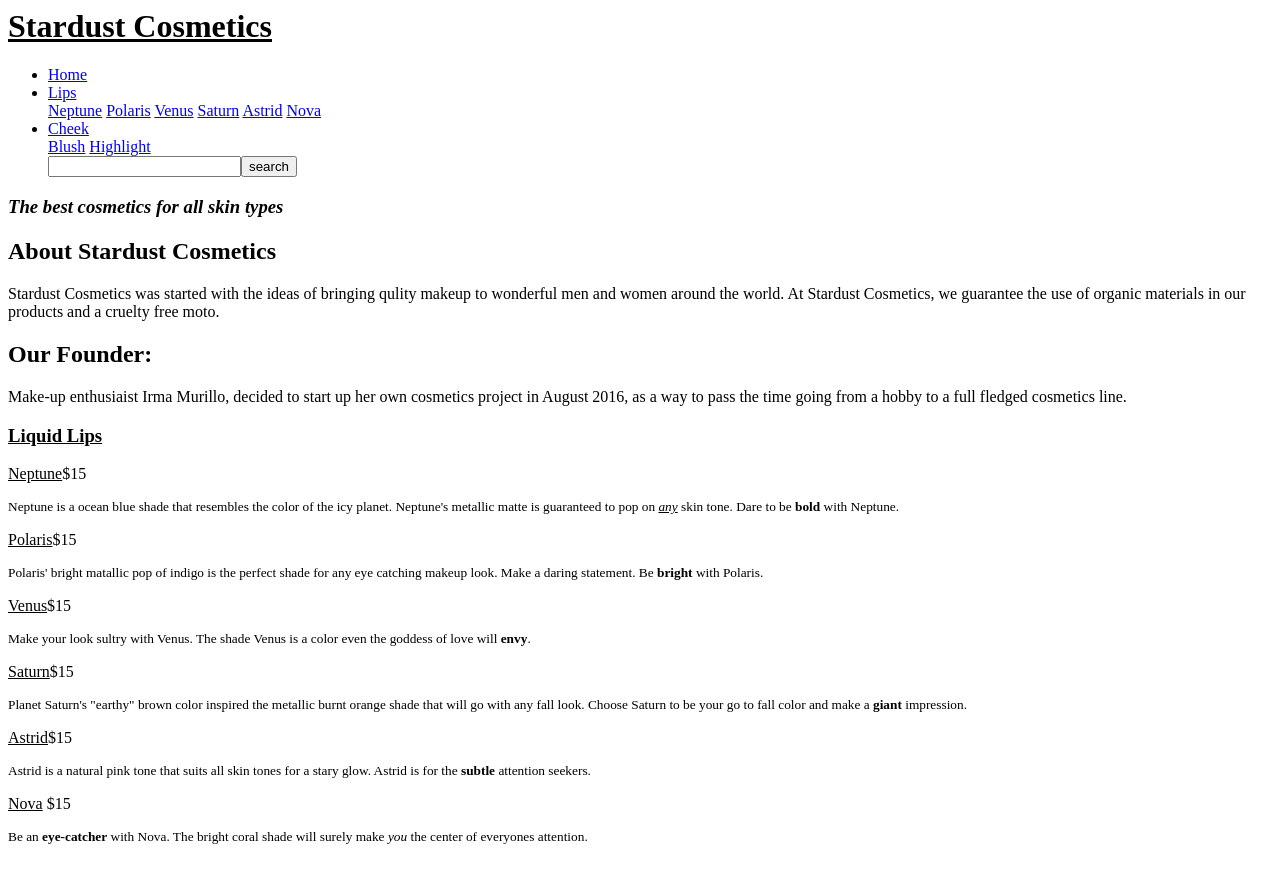
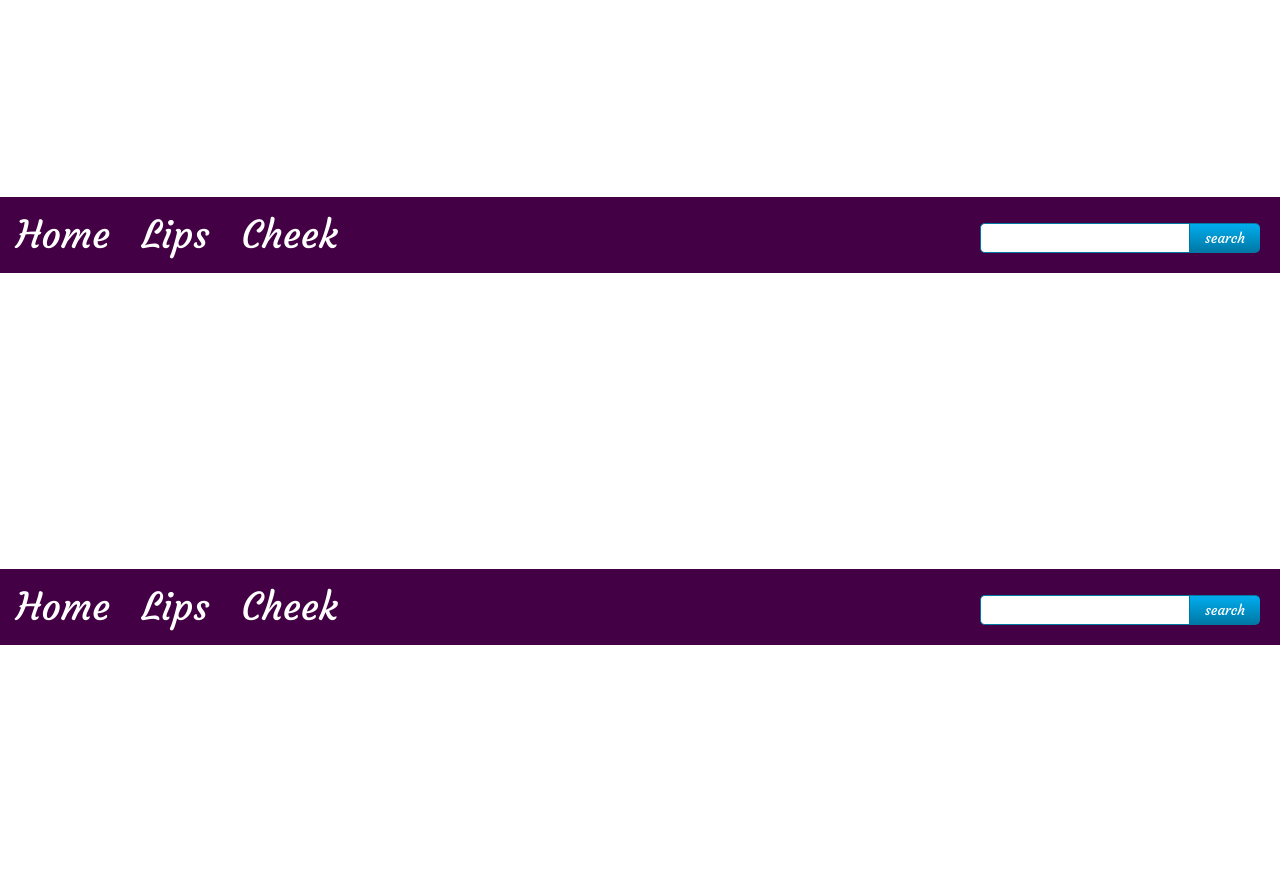
Before and after one commit to MoonlightQueen/MoonlightQueen.github.io, a plain HTML site: page index.html in a window 1280 px wide. Drawn offline with Linux system fonts and the light colour scheme.

Commit message:
Update index.html
2/15/17

```diff
--- a/index.html
+++ b/index.html
@@ -1,3 +1,172 @@
+<!doctype html>
+
+<head>
+ <link href="https://fonts.googleapis.com/css?family=Courgette" rel="stylesheet">
+<title>Stardust Cosmetics</title>
+<style>
+<style type="text/css">
+	#tfheader{
+		background-color:#440044;
+	}
+	#tfnewsearch{
+		float:right;
+		padding:20px;
+	}
+	.tftextinput{
+		margin: 0;
+		padding: 5px 15px;
+		font-family: 'Courgette', cursive;
+		font-size:14px;
+		border:1px solid #0076a3; border-right:0px;
+		border-top-left-radius: 5px 5px;
+		border-bottom-left-radius: 5px 5px;
+	}
+	.tfbutton {
+		margin: 0;
+		padding: 5px 15px;
+		font-family: 'Courgette', cursive;
+		font-size:14px;
+		outline: none;
+		cursor: pointer;
+		text-align: center;
+		text-decoration: none;
+		color: white;
+		border: solid 1px #0076a3; border-right:0px;
+		background: #440044;
+		background: -webkit-gradient(linear, left top, left bottom, from(#00adee), to(#0078a5));
+		background: -moz-linear-gradient(top,  #00adee,  #0078a5);
+		border-top-right-radius: 5px 5px;
+		border-bottom-right-radius: 5px 5px;
+	}
+	.tfbutton:hover {
+		text-decoration: none;
+		background: #440044;
+		background: -webkit-gradient(linear, left top, left bottom, from(#0095cc), to(#00678e));
+		background: -moz-linear-gradient(top,  #0095cc,  #00678e);
+	}
+	/* Fixes submit button height problem in Firefox */
+	.tfbutton::-moz-focus-inner {
+	  border: 0;
+	}
+	.tfclear{
+		clear:both;
+	}
+
+body {
+	text-align: Center;
+	background: url("file:///C:/Users/Mentor/Desktop/nebula%20.jpeg");
+	color: white;
+	font-family: 'Courgette', cursive;
+	font-size: 38px;
+	margin: auto;
+	width: auto;
+	background-position: cover;
+}
+p {
+	font-size: 27px;
+	text-align: left;
+}
+small {
+	text-align: center;
+}
+h2 {
+	font-size: 40px;
+}
+h4 {
+	font-size: 30px;
+	text-align: center;
+}
+img {
+	position: center;
+}
+div {
+	text-align: left;
+	font-size: 27px;
+	position: center;
+}
+ul {
+    list-style-type: none;
+    margin: 0;
+    padding: 0;
+    overflow: hidden;
+    background-color: #440044;
+}
+
+li {
+    float: left;
+}
+
+li a, .dropbtn {
+    display: inline-block;
+    color: white;
+    text-align: center;
+    padding: 14px 16px;
+    text-decoration: none;
+}
+
+li a:hover, .dropdown:hover .dropbtn {
+    background-color: #440044;
+}
+
+li.dropdown {
+    display: inline-block;
+}
+
+.dropdown-content {
+    display: none;
+    position: absolute;
+    background-color: #440044;
+    min-width: 160px;
+    box-shadow: 0px 8px 16px 0px rgba(0,0,0,0.2);
+    z-index: 1;
+}
+
+.dropdown-content a {
+    color: black;
+    padding: 12px 16px;
+    text-decoration: none;
+    display: block;
+    text-align: left;
+}
+
+.dropdown-content a:hover {background-color: #990033}
+
+.dropdown:hover .dropdown-content {
+    display: block;
+}
+</style>
+</head>
+
+<body>
+<h1><u>Stardust Cosmetics</u></h1>
+<ul>
+  <li><a href="#home">Home</a></li>
+  <li class="dropdown">
+    <a href="#lips" class="dropbtn">Lips</a>
+    <div class="dropdown-content">
+      <a href="#">Neptune</a>
+      <a href="#">Polaris</a>
+      <a href="#">Venus</a>
+	<a href="#">Saturn</a>
+	<a href="#">Astrid</a>
+	<a href="#">Nova</a>
+<li class="dropdown">
+    <a href="#cheek" class="dropbtn">Cheek</a>
+    <div class="dropdown-content">
+      <a href="#">Blush</a>
+      <a href="#">Highlight</a>
+    </div>
+  </li>
+<div id="tfheader">
+		<form id="tfnewsearch" method="get" action="file:///C:/Users/Mentor/Desktop/index.html">
+		        <input type="text" class="tftextinput" name="q" size="21" maxlength="120"><input type="submit" value="search" class="tfbutton">
+		</form>
+	<div class="tfclear"></div>
+	</div>
+
+</ul>
+
+<h3><b><i>The best cosmetics for all skin types</b></i></h3>
 <h1><u>Stardust Cosmetics</u></h1>
 <ul>
   <li><a href="#home">Home</a></li>
```
